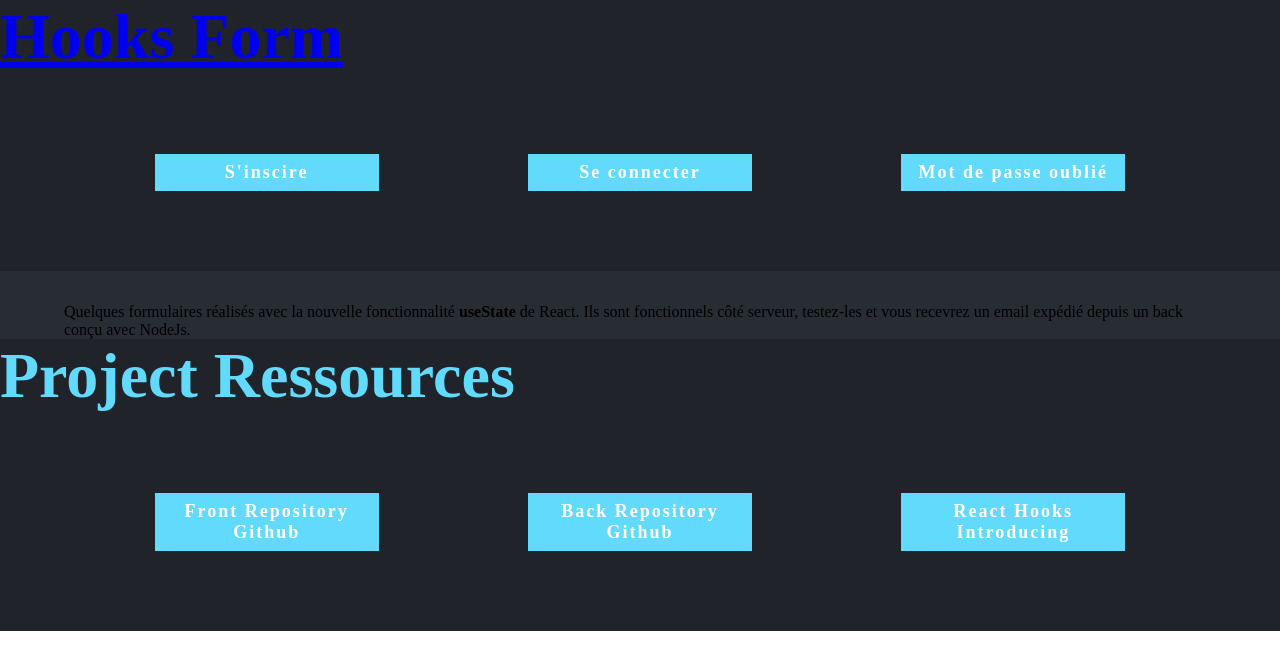
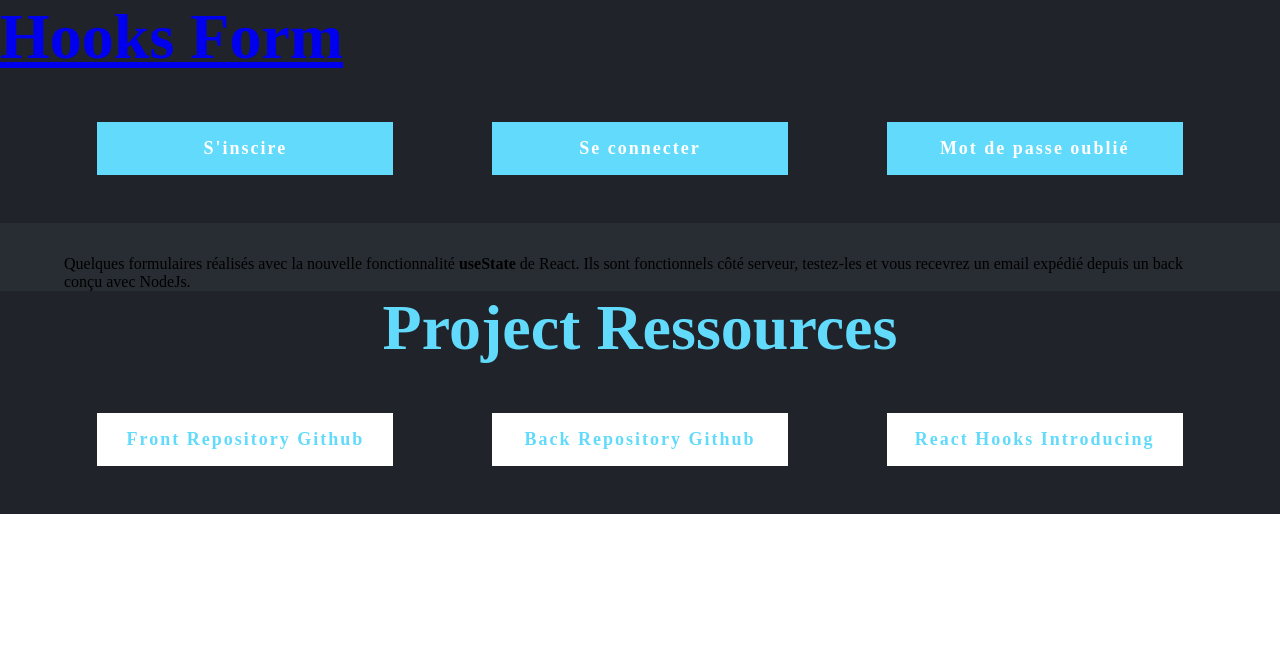
Before and after one commit to WebWalterWrite/HooksForm, a React (Create React App) app: page / in a window 1280 px wide. Shown: the top 670 px of the page. Built offline with nearby package versions, Linux system fonts and the light colour scheme.

Commit message:
type:style desc: ajout style header et footer

```diff
--- a/src/components/layout/layout.styled.js
+++ b/src/components/layout/layout.styled.js
@@ -5,45 +5,53 @@ export const Intro = styled.div`
     h1{
         color:#61dafb;
         font-size:8vh;
+        text-align:${props => props.txta && "center"}
     }
-    p{
-        color:#FFFFFF;
-        font-size:3vh;
-    }
+
 `;
 export const Nav = styled.nav`
-    padding:10vh;
+    padding:3rem;
+   ${media.phone`
+    padding:1rem;
+   `}
     ul{
+        display:flex;
+        justify-content:space-around;
         ${media.phone`
         display:block;
+        justify-content:center;
         `}
-        display:flex;
-        justify-content:space-around;
+
     }
     li{
-
         list-style-type: none;
-        background-color:#61dafb;
-        padding:1vh;
+        background-color:${props => props.color.bc};
+        padding:1rem;
         ${media.phone`
+        padding:.5rem;
         width:100%;
-        margin:2vh 0 1vh 0;
+        margin:1rem 0rem 1rem 0rem;
         `}
-        width:20%;
+        width:25%;
         display:flex;
         justify-content:center;
         align-items:center;
+        :hover{
+            border:solid .2rem ${props => props.color.fc};
+            padding:.6vh;
+            transition:all 150ms ease-in-out;
 
-        :hover{
-            border:solid .4vh #FFFFFF;
-            padding:.6vh;
-            box-shadow: 1px 1px 2px  #FFFFFF;
+            a{
+                letter-spacing:.2rem;
+                transition:all 200ms ease-in-out;
+            }
+
         }
     }
     a{
         text-decoration:none;
         text-align:center;
-        color:#FFFFFF;
+        color:${props => props.color.fc};
         font-size:18px;
         letter-spacing:2px;
         font-weight:900;
```
